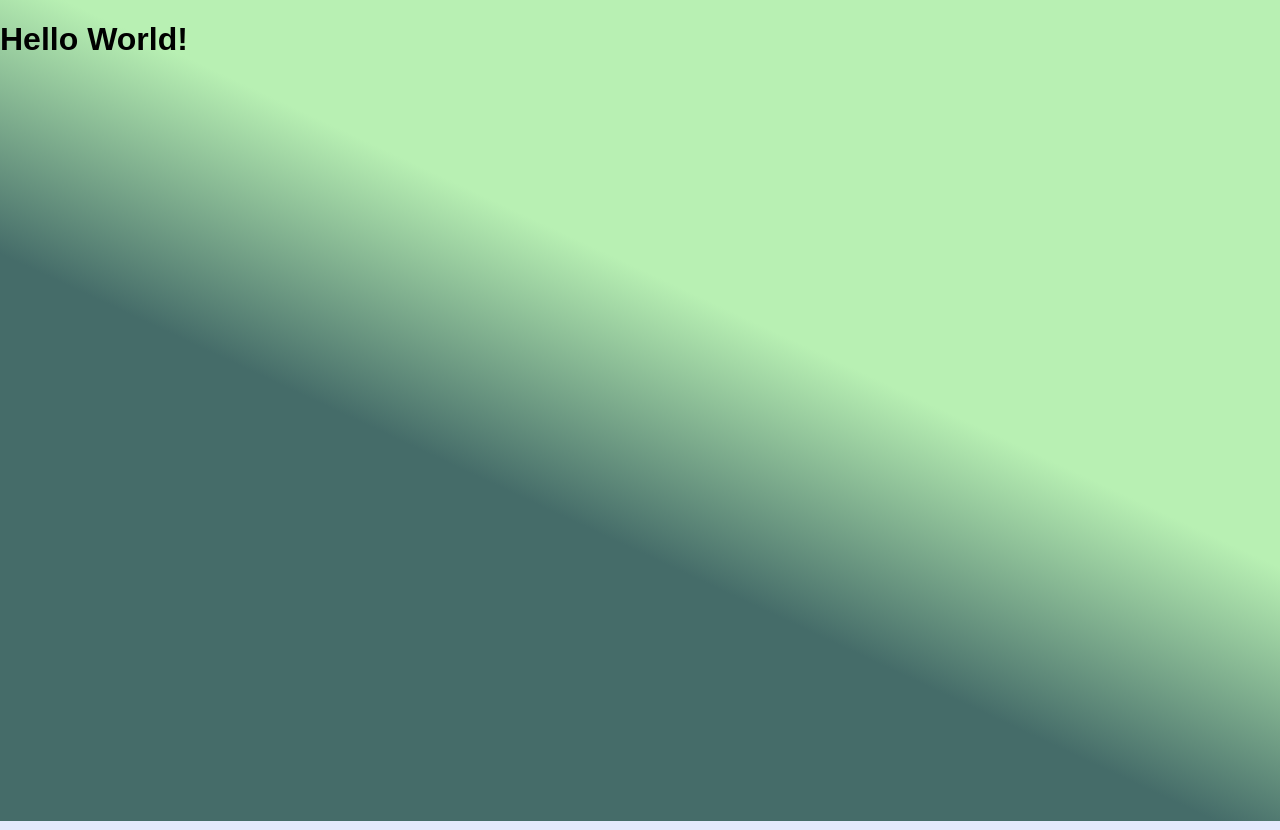
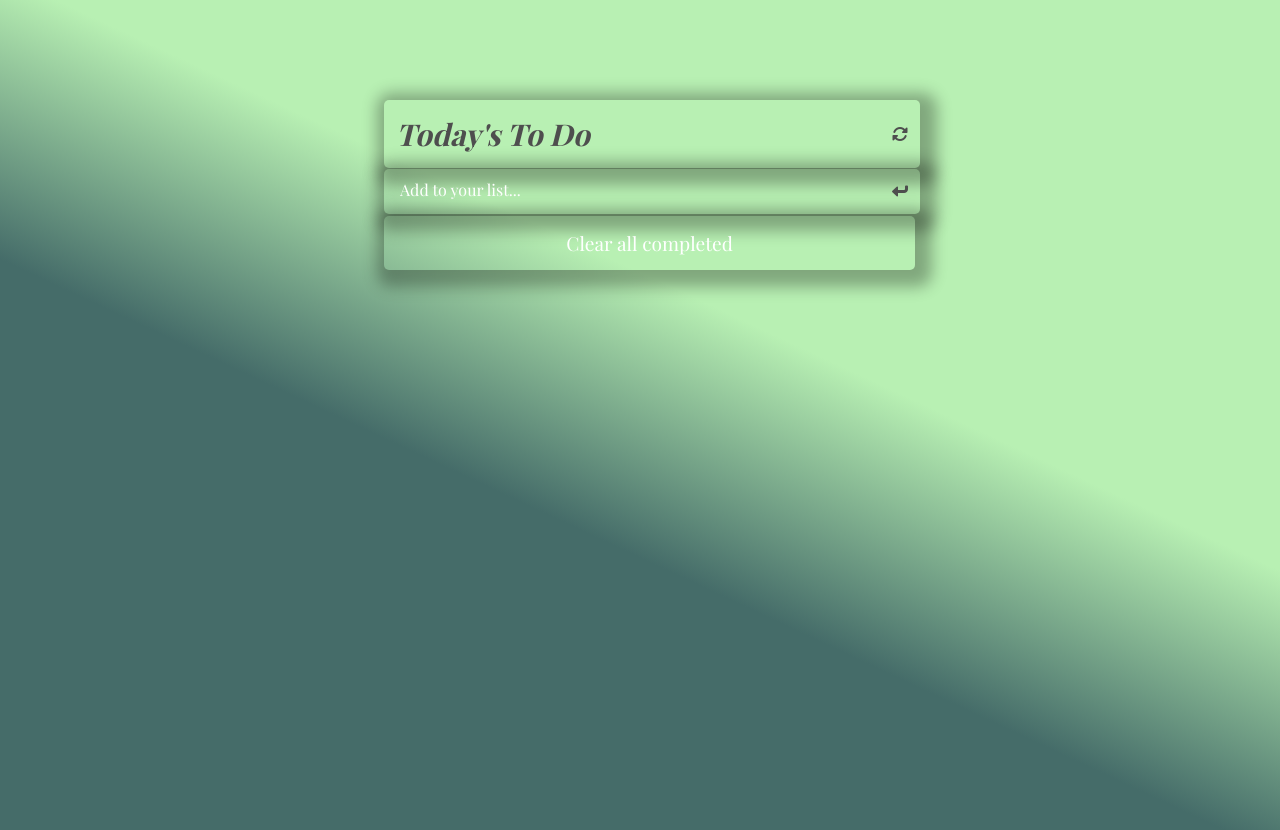
Before and after one commit to brainconnect93/TODO-List, a website built with webpack: page dist/index.html in a window 1280 px wide. Built offline with nearby package versions, Linux system fonts and the light colour scheme; a web font is replaced by a local one.

Commit message:
Add dist directory

```diff
--- a/dist/index.html
+++ b/dist/index.html
@@ -4,9 +4,37 @@
     <meta charset="UTF-8">
     <meta http-equiv="X-UA-Compatible" content="IE=edge">
     <meta name="viewport" content="width=device-width, initial-scale=1.0">
+    <link href="https://fonts.googleapis.com/css2?family=Playfair+Display:ital,wght@0,400;0,500;0,700;1,400&display=swap" rel="stylesheet">
+    <script src="https://kit.fontawesome.com/d6cd3c7604.js" crossorigin="anonymous"></script>
     <title>My Todo List</title>
 <script defer src="bundle.js"></script></head>
 <body>
-    <h1>Hello World!</h1>
+    <section class="container">
+        <!-- this is the head section -->
+        <div class="header box">
+            <h1>Today's To Do</h1>
+            <i class="fa-solid fa-rotate"></i>
+        </div>
+
+        <!-- Add to your list in this form -->
+        <div class="item-list">
+        <form action="" id="add-form">
+            <div class="new-item">
+            <input type="text"
+            placeholder="Add to your list..."
+            name="add-item"
+            id="add-items">
+            <i class="fas fa-level-down-alt"></i>
+            </div>
+
+
+        <!-- list items created dynamically -->
+        <div class="todos-list"></div>
+
+        <!-- clear button -->
+        <button type="submit" class="clear-btn">Clear all completed</button>
+        </form>
+
+        </div>
 </body>
 </html>
```
Also changed, not shown: dist/bundle.js (+22 -4 lines), package.json (+6 -1 lines), 1 other file.
